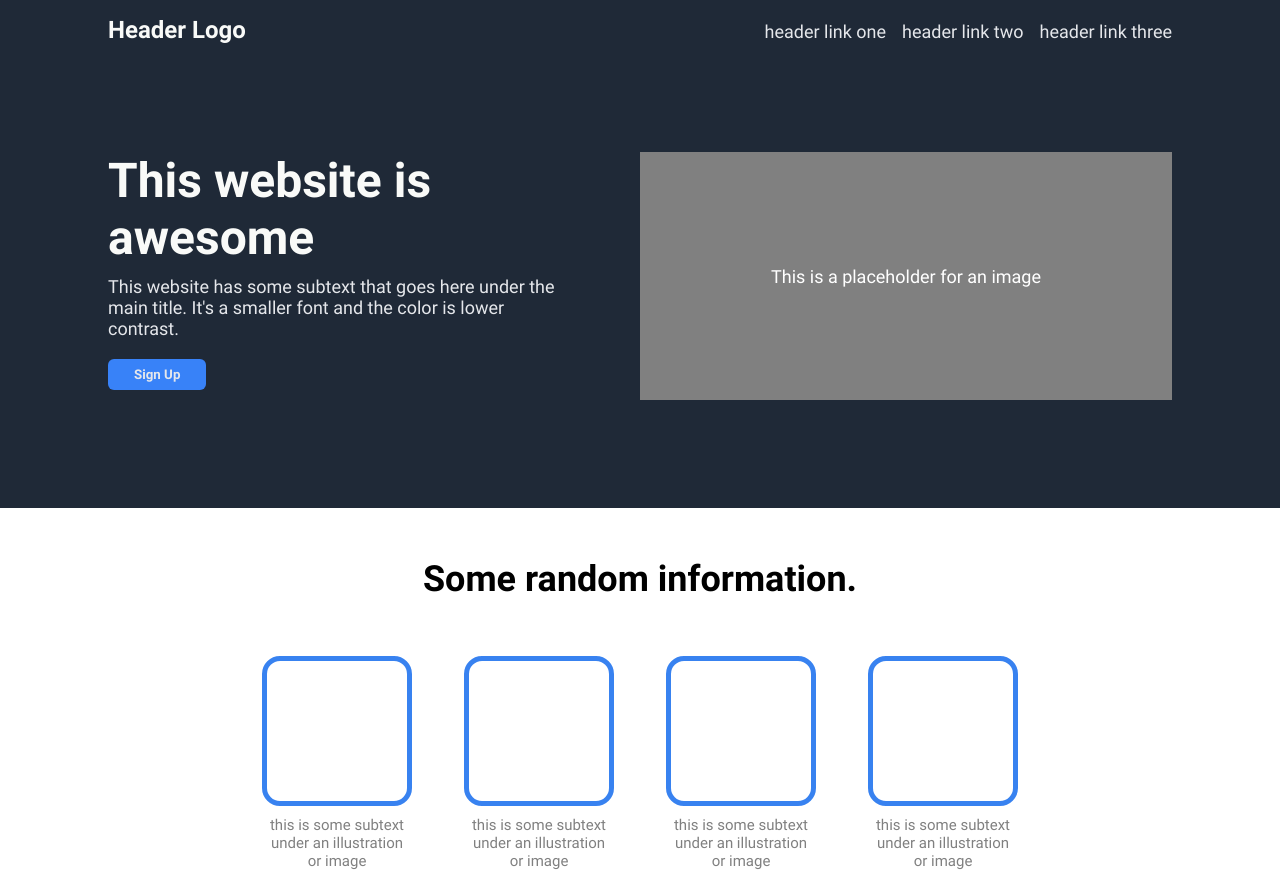
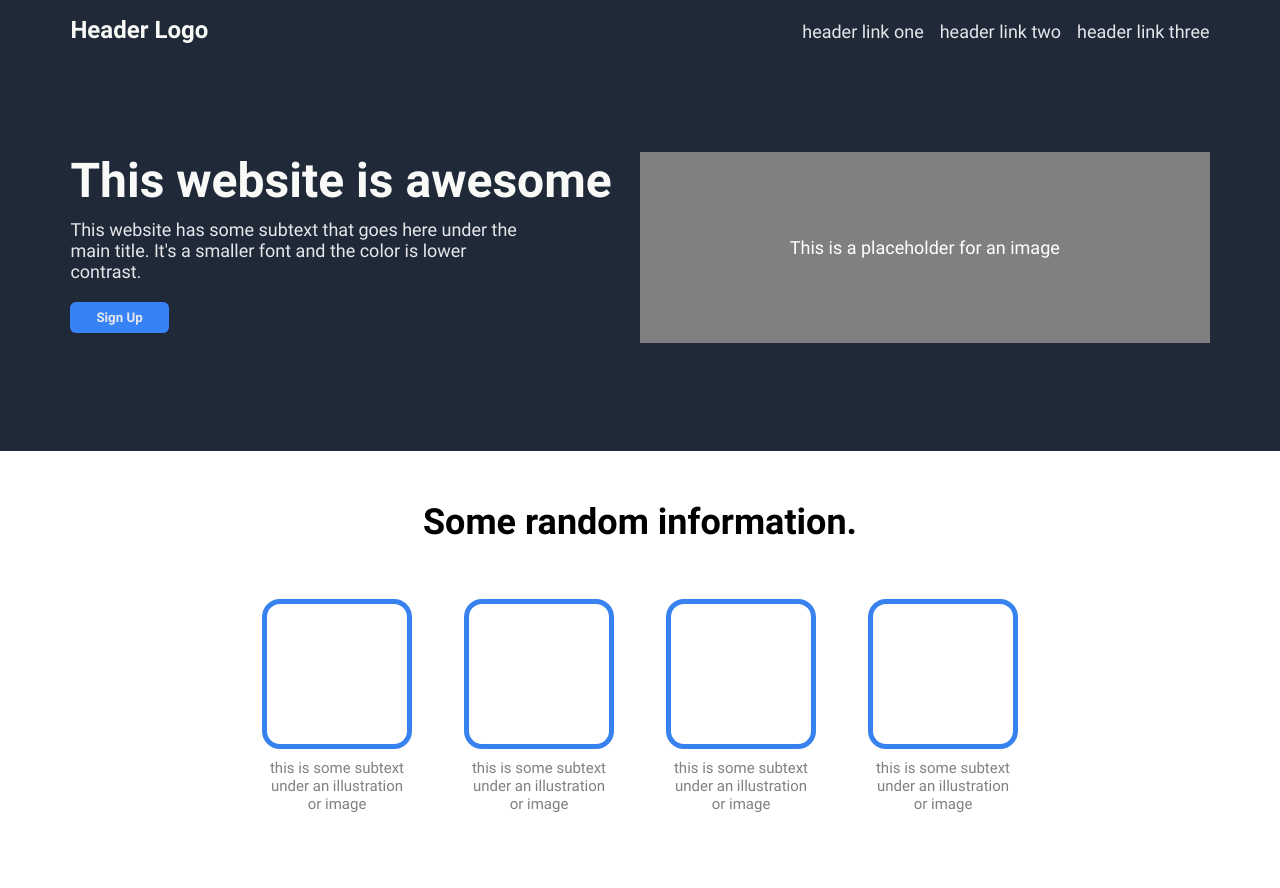
Before and after one commit to jwsoh07/foundations-landing-page, a plain HTML site: page index.html in a window 1280 px wide. Shown: the top 888 px of the page. Drawn offline with Linux system fonts and the light colour scheme.

Commit message:
Mitigate header layout mis-alignment issue

```diff
--- a/style.css
+++ b/style.css
@@ -18,7 +18,7 @@ body {
 }
 
 header {
-    padding: 16px 108px 108px;
+    padding: 16px min(5.5vw, 108px) 108px;
     background-color: #1F2937;
     font-family: roboto;
     font-size: 24px;
```
